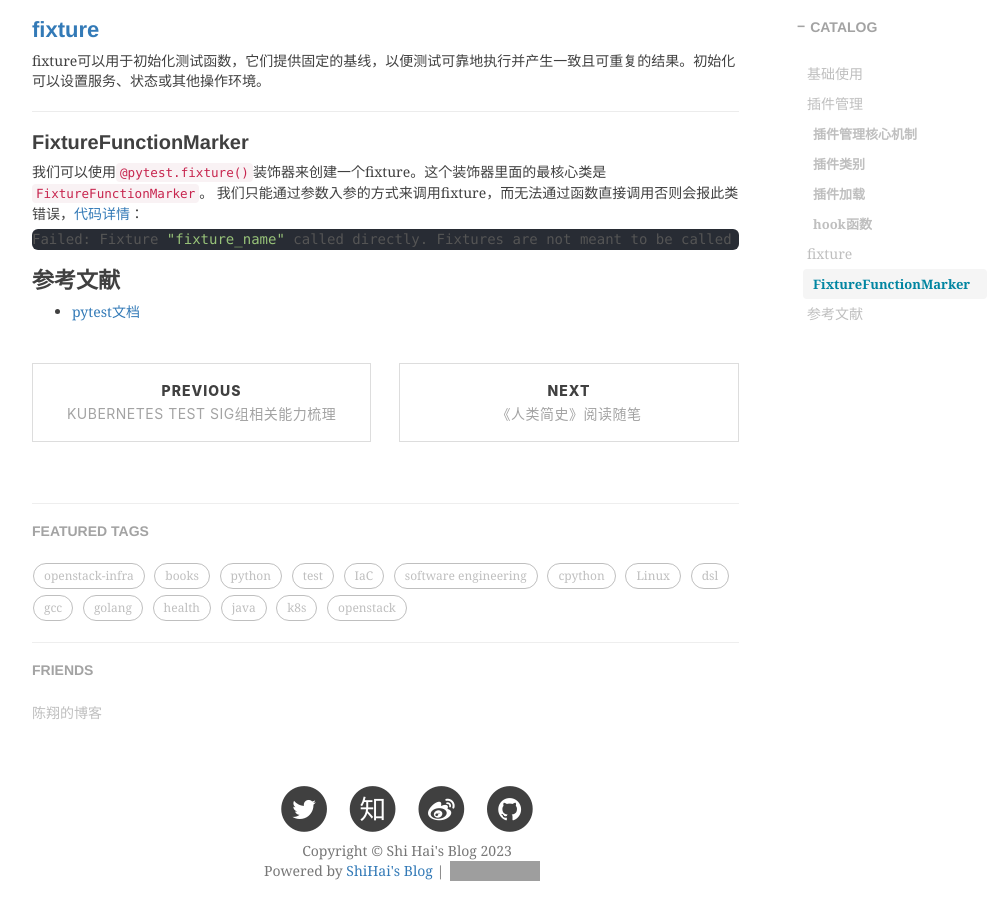
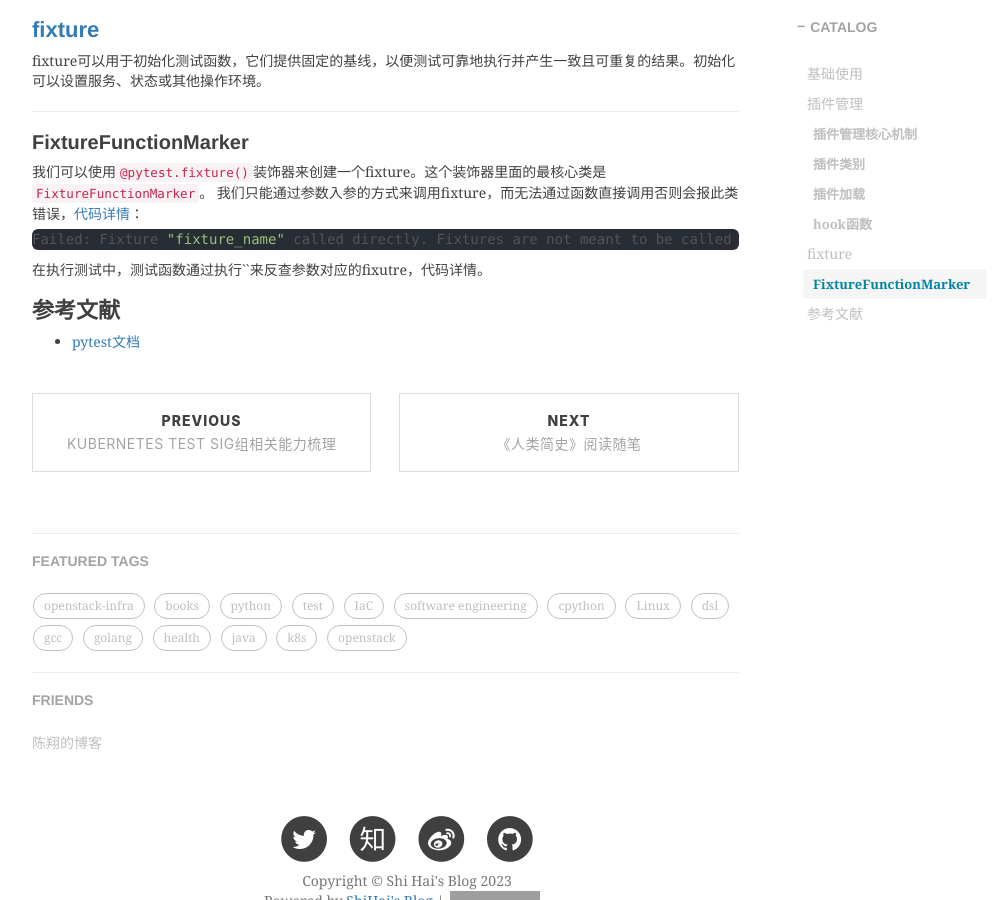
Before and after one commit to shihai1991/shihai1991.github.io, a Jekyll site: the page built from _posts/2023-07-17-pytest学习.md, in a window 1280 px wide and 900 px high, scrolled down 1103 px. Shown: the whole window, without its empty margins (233-1234 px from the left). Built offline with Jekyll 4.4.1, drawn with Linux system fonts in a browser that asks for light colours; nearby versions of some CDN libraries; comment, search, counter and statistics services are not loaded; grey boxes are pictures that could not be loaded.

Commit message:
Update 2023-07-17-pytest学习.md

````diff
--- a/_posts/2023-07-17-pytest学习.md
+++ b/_posts/2023-07-17-pytest学习.md
@@ -37,6 +37,6 @@ fixture可以用于初始化测试函数，它们提供固定的基线，以便
 ```shell
 Failed: Fixture "fixture_name" called directly. Fixtures are not meant to be called directly,
 ```
-
+在执行测试中，测试函数通过执行``来反查参数对应的fixutre，代码详情。
 # 参考文献
 - [pytest文档](https://docs.pytest.org/)
````
